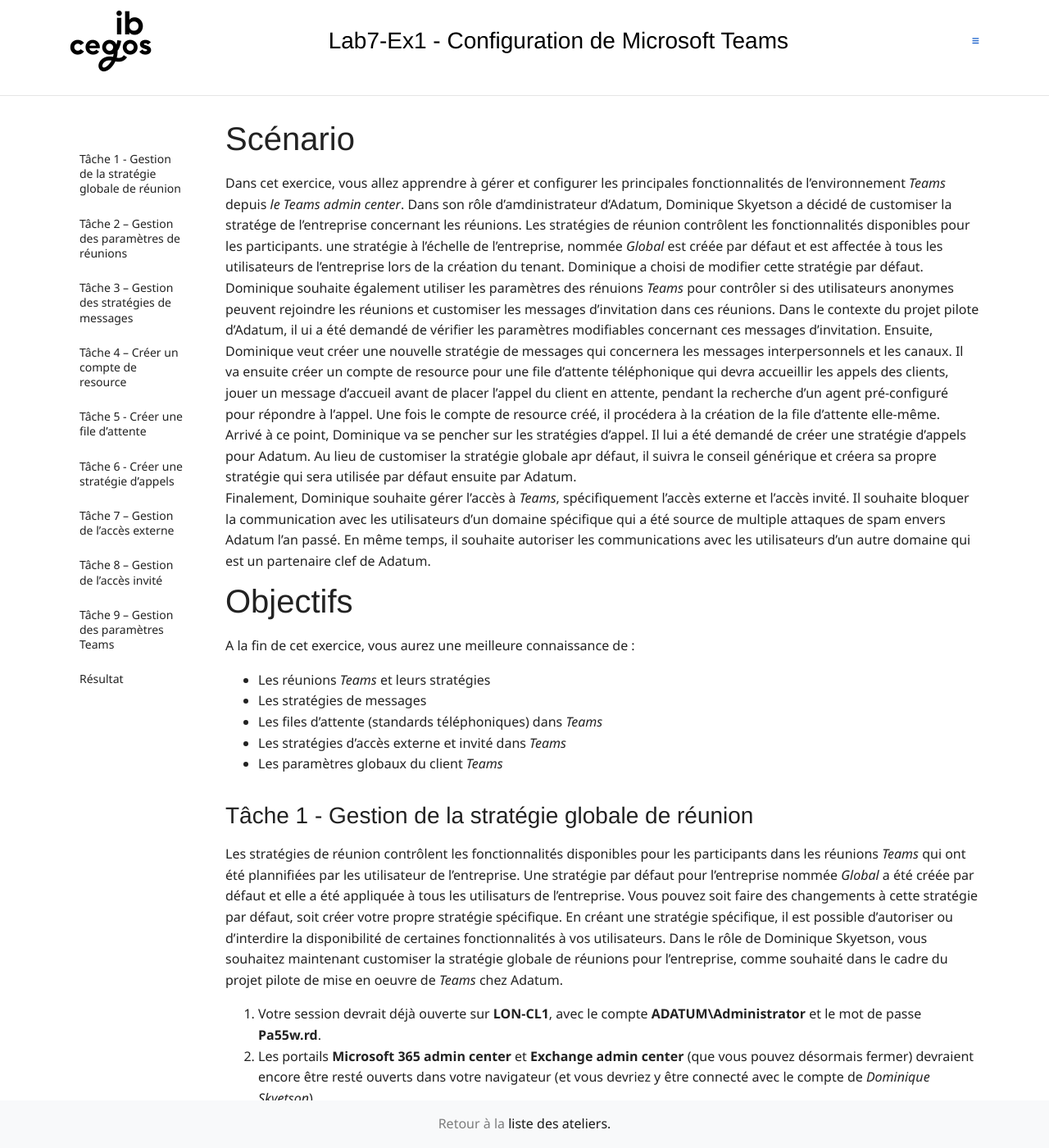
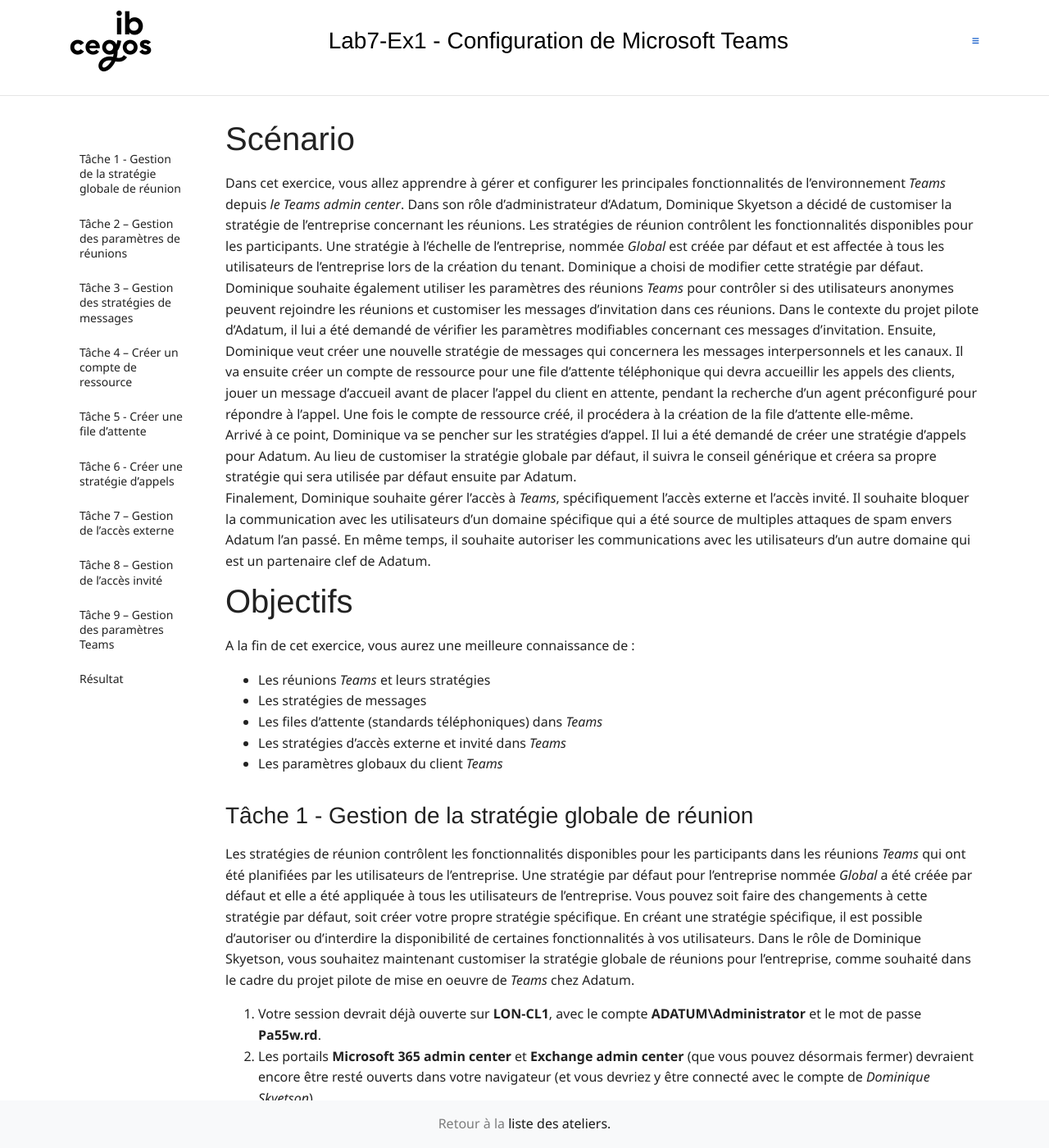
Before and after one commit to renaudwangler/ib-labs, a Jekyll site: the page built from msms030fr/lab7e1.md, in a window 1280 px wide and 1400 px high. Shown: the whole window at 82% size. Built offline with Jekyll 4.4.1, drawn with Linux system fonts in a browser that asks for light colours; nearby versions of some CDN libraries; comment, search, counter and statistics services are not loaded; some of the changed text lies outside the part shown.

Commit message:
msms030frl7e1

```diff
--- a/msms030fr/lab7e1.md
+++ b/msms030fr/lab7e1.md
@@ -4,11 +4,11 @@ title: "Lab7-Ex1 - Configuration de Microsoft Teams"
 length: "00"
 ---
 # Scénario
-Dans cet exercice, vous allez apprendre à gérer et configurer les principales fonctionnalités de l'environnement *Teams* depuis *le Teams admin center*. Dans son rôle d'amdinistrateur d'Adatum, Dominique Skyetson a décidé de customiser la stratége de l'entreprise concernant les réunions. Les stratégies de réunion contrôlent les fonctionnalités disponibles pour les participants. une stratégie à l'échelle de l'entreprise, nommée *Global* est créée par défaut et est affectée à tous les utilisateurs de l'entreprise lors de la création du tenant. Dominique a choisi de modifier cette stratégie par défaut.
-Dominique souhaite également utiliser les paramètres des rénuions *Teams* pour contrôler si des utilisateurs anonymes peuvent rejoindre les réunions et customiser les messages d'invitation dans ces réunions. Dans le contexte du projet pilote d'Adatum, il ui a été demandé de vérifier les paramètres modifiables concernant ces messages d'invitation.
-Ensuite, Dominique veut créer une nouvelle stratégie de messages qui concernera les messages interpersonnels et les canaux. Il va ensuite créer un compte de resource pour une file d'attente téléphonique qui devra accueillir les appels des clients, jouer un message d'accueil avant de placer l'appel du client en attente, pendant la recherche d'un agent pré-configuré pour répondre à l'appel. Une fois le compte de resource créé, il procédera à la création de la file d'attente elle-même.
-Arrivé à ce point, Dominique va se pencher sur les stratégies d'appel. Il lui a été demandé de créer une stratégie d'appels pour Adatum. Au lieu de customiser la stratégie globale apr défaut, il suivra le conseil générique et créera sa propre stratégie qui sera utilisée par défaut ensuite par Adatum.
-Finalement, Dominique souhaite gérer l'accès à *Teams*, spécifiquement l'accès externe et l'accès invité. Il souhaite bloquer la communication avec les utilisateurs d'un domaine spécifique qui a été source de multiple attaques de spam envers Adatum l'an passé. En même temps, il souhaite autoriser les communications avec les utilisateurs d'un autre domaine qui est un partenaire clef de Adatum.
+Dans cet exercice, vous allez apprendre à gérer et configurer les principales fonctionnalités de l'environnement *Teams* depuis *le Teams admin center*. Dans son rôle d'administrateur d'Adatum, Dominique Skyetson a décidé de customiser la stratégie de l'entreprise concernant les réunions. Les stratégies de réunion contrôlent les fonctionnalités disponibles pour les participants. Une stratégie à l'échelle de l'entreprise, nommée *Global* est créée par défaut et est affectée à tous les utilisateurs de l'entreprise lors de la création du tenant. Dominique a choisi de modifier cette stratégie par défaut.
+Dominique souhaite également utiliser les paramètres des réunions *Teams* pour contrôler si des utilisateurs anonymes peuvent rejoindre les réunions et customiser les messages d'invitation dans ces réunions. Dans le contexte du projet pilote d'Adatum, il lui a été demandé de vérifier les paramètres modifiables concernant ces messages d'invitation.
+Ensuite, Dominique veut créer une nouvelle stratégie de messages qui concernera les messages interpersonnels et les canaux. Il va ensuite créer un compte de ressource pour une file d'attente téléphonique qui devra accueillir les appels des clients, jouer un message d'accueil avant de placer l'appel du client en attente, pendant la recherche d'un agent préconfiguré pour répondre à l'appel. Une fois le compte de ressource créé, il procédera à la création de la file d'attente elle-même.
+Arrivé à ce point, Dominique va se pencher sur les stratégies d'appel. Il lui a été demandé de créer une stratégie d'appels pour Adatum. Au lieu de customiser la stratégie globale par défaut, il suivra le conseil générique et créera sa propre stratégie qui sera utilisée par défaut ensuite par Adatum.
+Finalement, Dominique souhaite gérer l'accès à *Teams*, spécifiquement l'accès externe et l'accès invité. Il souhaite bloquer la communication avec les utilisateurs d'un domaine spécifique qui a été source de multiples attaques de spam envers Adatum l'an passé. En même temps, il souhaite autoriser les communications avec les utilisateurs d'un autre domaine qui est un partenaire clef de Adatum.
 
 # Objectifs
 A la fin de cet exercice, vous aurez une meilleure connaissance de :
@@ -20,24 +20,24 @@ A la fin de cet exercice, vous aurez une meilleure connaissance de :
 
 
 ## Tâche 1 - Gestion de la stratégie globale de réunion
-Les stratégies de réunion contrôlent les fonctionnalités disponibles pour les participants dans les réunions *Teams* qui ont été plannifiées par les utilisateur de l'entreprise. Une stratégie par défaut pour l'entreprise nommée *Global* a été créée par défaut et elle a été appliquée à tous les utilisaturs de l'entreprise. Vous pouvez soit faire des changements à cette stratégie par défaut, soit créer votre propre stratégie spécifique. En créant une stratégie spécifique, il est possible d'autoriser ou d'interdire la disponibilité de certaines fonctionnalités à vos utilisateurs.
+Les stratégies de réunion contrôlent les fonctionnalités disponibles pour les participants dans les réunions *Teams* qui ont été planifiées par les utilisateurs de l'entreprise. Une stratégie par défaut pour l'entreprise nommée *Global* a été créée par défaut et elle a été appliquée à tous les utilisateurs de l'entreprise. Vous pouvez soit faire des changements à cette stratégie par défaut, soit créer votre propre stratégie spécifique. En créant une stratégie spécifique, il est possible d'autoriser ou d'interdire la disponibilité de certaines fonctionnalités à vos utilisateurs.
 Dans le rôle de Dominique Skyetson, vous souhaitez maintenant customiser la stratégie globale de réunions pour l'entreprise, comme souhaité dans le cadre du projet pilote de mise en oeuvre de *Teams* chez Adatum.
 1. Votre session devrait déjà ouverte sur **LON-CL1**, avec le compte **ADATUM\Administrator** et le mot de passe **Pa55w.rd**.
 1. Les portails **Microsoft 365 admin center** et **Exchange admin center** (que vous pouvez désormais fermer) devraient encore être resté ouverts dans votre navigateur (et vous devriez y être connecté avec le compte de *Dominique Skyetson*).
-1. Dans le portail **Microsoft 365 admin center**, dans le menu de navigation de gauche, cliquez sur **Show all** (if necessary), puis descendez dans ce menu pour cliquer sur **Teams** dans la section **Admin centers**. Cela va ouvrir le **Microsoft Teams admin center** dans un nouvel onglet.
+1. Dans le portail **Microsoft 365 admin center**, dans le menu de navigation de gauche, cliquez sur **Show all** (si nécessaire), puis descendez dans ce menu pour cliquer sur **Teams** dans la section **Admin centers**. Cela va ouvrir le **Microsoft Teams admin center** dans un nouvel onglet.
 1. Dans le portail **Microsoft Teams admin center**,  dans le menu de navigation, cliquez sur **Show All**.
 1. Ouvrez le groupe d'options **Meetings** pour cliquer sur le choix **Meeting policies**.
 1. Descendez dans la fenêtre **Meeting policies** pour cliquer sur la stratégie **Global (Org-wide default)**.
 1. Dans la fenêtre **Global (Org-wide default)** qui s'affiche, sous la section **Meeting join &amp; lobby**, observez chaque paramètre. Comme Adatum a rencontré des problèmes par le passé avec des invités en accès téléphonique entrant de manière inopinée dans des réunion, il vous a été demandé de vérifier que l'option **People dialing-in can bypass the lobby** soit sur **Off**.
 1. Sous la section **Content Sharing**, observez chaque paramètre. Sur le choix **Screen sharing mode**, cliquez sur **Entire screen** pour le changer en **Single application**.
-1. Toujours sous la section **Content Sharing**, baculez le choix **External participants can give or request control** à **On**.
+1. Toujours sous la section **Content Sharing**, basculez le choix **External participants can give or request control** à **On**.
 1. Sous la section **Recording and transcription**, observez chaque paramètre et passez la fonctionnalité de  **Transcription** à **On**.
 1. Cliquez sur le bouton **Save** en bas de la page.
 1. Cliquez sur le bouton **Confirm** dans la boite de dialogue **Changes will take time to take effect**.
 1. Conservez votre navigateur Internet ouvert pour la tâche suivante.
 
 ## Tâche 2 – Gestion des paramètres de réunions
-Toujours en tant que Dominique Skyetson, Administrateur de l'entreprise Adatum, vous allez ici utiliser les paramètres de contrôle des réunions *Teams* pour contrôler sir les utilisateurs anonymes peuvent rejoindre des réunion, et customiser les messages d'invitation. Vous pourriez aussi utiliser ces paramètres pour activer la QOS (*Quality of Service*) et définire les ports utilisés pour le traffic temps-réel. Tous ces paramètres s'appliquent à toutes les réunions *Teams* que les utilisateurs de l'entrepise vont plannifier.
+Toujours en tant que Dominique Skyetson, Administrateur de l'entreprise Adatum, vous allez ici utiliser les paramètres de contrôle des réunions *Teams* pour contrôler si les utilisateurs anonymes peuvent rejoindre des réunions, et customiser les messages d'invitation. Vous pourriez aussi utiliser ces paramètres pour activer la QOS (*Quality of Service*) et définir les ports utilisés pour le trafic temps-réel. Tous ces paramètres s'appliquent à toutes les réunions *Teams* que les utilisateurs de l'entreprise vont planifier.
 1. Les portails **Microsoft 365 admin center** et **Microsoft Teams admin center** devraient encore être resté ouverts dans votre navigateur (et vous devriez y être connecté avec le compte de *Dominique Skyetson*).
 1. sur le portail **Microsoft Teams admin center**, cliquez sur **Meeting settings** dans le groupe d'options **Meetings**.
 1. Sur la page **Meetings settings**, dans la section **Email invitation**, Saisissez les informations suivantes :
@@ -88,13 +88,13 @@ Dans le contexte de son projet pilote, Adatum demande la création d'une nouvell
 1. Cliquez sur **Save.**
 1. Conservez votre navigateur Internet ouvert pour la tâche suivante.
 
-## Tâche 4 – Créer un compte de resource
-Un compte de ressource, qui correspond à un objet utilisateur désactivé dans *Entr Id*, peut être utilisé pour représenter n'importe quelle ressource. Par exemple, un compte de ressource dans Exchange est utilisé pour représenter une salle de réunion et, dans *Teams*, les comptes de ressource seront utilisés pour les système de file d'attente et de répondeur de la téléphonie.
-Dans le contexte du projet pilote de Adatum, Dominique a été sollicité pour créer un compte de ressource pour un standard d'appel téléphonqiue qui devra accepter les appels des clients, jouer un message de bienvenue et placer ensuite le client en attente d'un agent qui décroche l'appel pour s'en occuper.
-Créer une file d'attente téléphonique est un processus en deux étapes, dans cette première tâche, vous allez créer le compte de ressource qui représente cette file d'attente. Dans la prochaine tâche, vous associerez réellemen la file d'attente au dit compte.
+## Tâche 4 – Créer un compte de ressource
+Un compte de ressource, qui correspond à un objet utilisateur désactivé dans *Entra Id*, peut être utilisé pour représenter n'importe quelle ressource. Par exemple, un compte de ressource dans Exchange est utilisé pour représenter une salle de réunion et, dans *Teams*, les comptes de ressource seront utilisés pour les système de file d'attente et de répondeur de la téléphonie.
+Dans le contexte du projet pilote de Adatum, Dominique a été sollicité pour créer un compte de ressource pour un standard d'appel téléphonique qui devra accepter les appels des clients, jouer un message de bienvenue et placer ensuite le client en attente d'un agent qui décroche l'appel pour s'en occuper.
+Créer une file d'attente téléphonique est un processus en deux étapes, dans cette première tâche, vous allez créer le compte de ressource qui représente cette file d'attente. Dans la prochaine tâche, vous associerez réellement la file d'attente au dit compte.
 1. Sur l'onglet **Teams admin center** de votre navigateur, dans le menu de navigation, ouvrez le groupe d'options **Voice** et cliquez sur **Resource accounts.**
-1. Sur la page **Resource accounts** cliquez sur **+ Add** dans la barre de menu au dessus de la liste des comptes de ressource.
-1. Sur le panneau **Add resource account** qui apparaît, entrez les information suivantes:
+1. Sur la page **Resource accounts** cliquez sur **+ Add** dans la barre de menu au-dessus de la liste des comptes de ressource.
+1. Sur le panneau **Add resource account** qui apparaît, entrez les information suivantes :
 	- **Display name** : **Calling Queue 1**
 	- **Username** : **cq1**
 	- **Domain name** : Dans le champ domaine à droite de l'adresse email, sélectionnez, dans le menu déroulant votre nom de domaine **WWLxxxxx.onmicrosoft.com**.
```
Also changed, not shown: other parts of msms030fr/lab7e1.md (+18 -18 lines).
